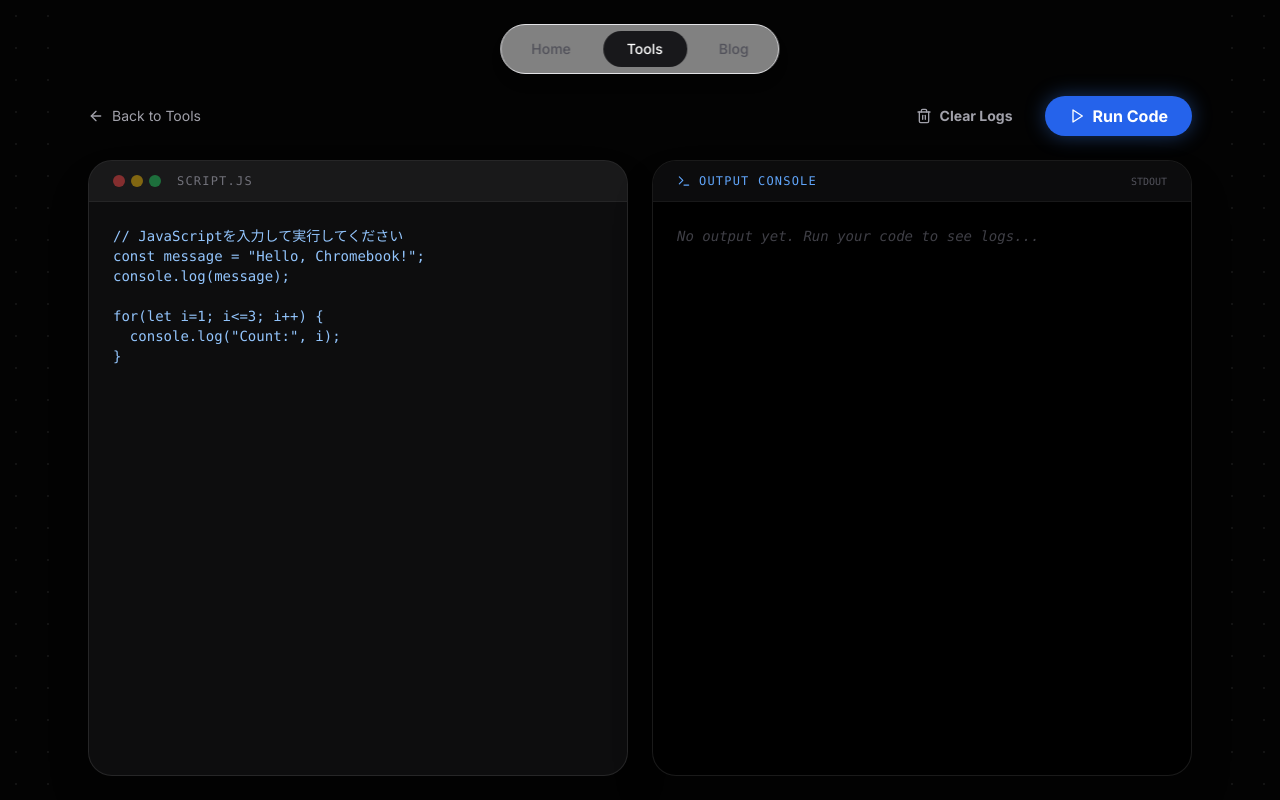
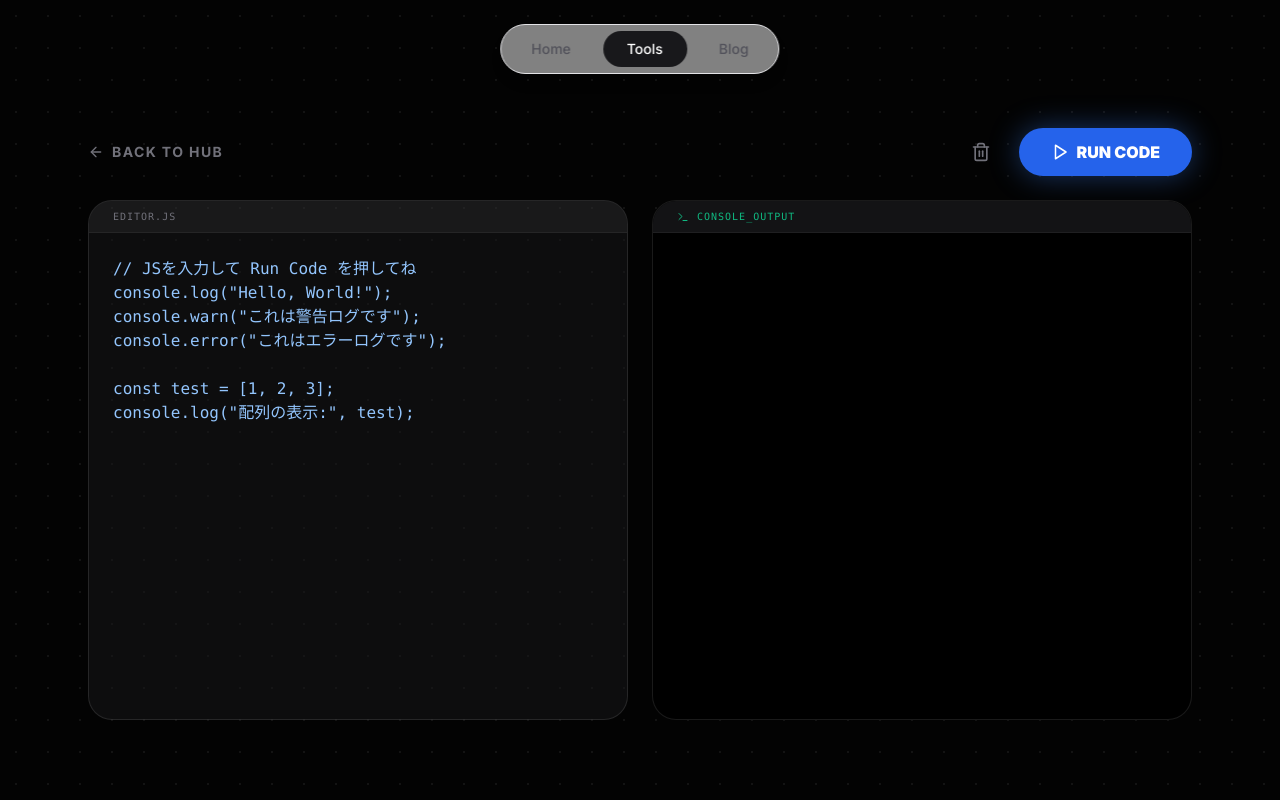
Before and after one commit to kaisei-2026/kaisei-12.-fromgoogle, a Next.js app: page /kaisei-12.-fromgoogle/tools/code-runner in a window 1280 px wide. Built offline with nearby package versions, Linux system fonts and the light colour scheme.

Commit message:
Update page.tsx

```diff
--- a/app/tools/code-runner/page.tsx
+++ b/app/tools/code-runner/page.tsx
@@ -1,35 +1,32 @@
 "use client";
-import { useState, useEffect, useRef } from "react";
+import { useState } from "react";
 import { motion } from "framer-motion";
 import { Play, Trash2, Terminal, ArrowLeft } from "lucide-react";
 import Link from "next/link";
 
 export default function CodeRunner() {
-  const [code, setCode] = useState(`// JavaScriptを入力して実行してください\nconst message = "Hello, Chromebook!";\nconsole.log(message);\n\nfor(let i=1; i<=3; i++) {\n  console.log("Count:", i);\n}`);
+  const [code, setCode] = useState(`// JSを入力して Run Code を押してね\nconsole.log("Hello, World!");\nconsole.warn("これは警告ログです");\nconsole.error("これはエラーログです");\n\nconst test = [1, 2, 3];\nconsole.log("配列の表示:", test);`);
   const [logs, setLogs] = useState<{ type: string; content: string }[]>([]);
-  const [editorHeight, setEditorHeight] = useState(300);
 
-  // コンソール出力を乗っ取る関数
   const runCode = () => {
-    setLogs([]); // ログをクリア
+    setLogs([]);
+    const handleMessage = (event: MessageEvent) => {
+      if (['log', 'error', 'warn'].includes(event.data.type)) {
+        setLogs(prev => [...prev, { type: event.data.type, content: event.data.content }]);
+      }
+    };
+    window.addEventListener("message", handleMessage);
 
-    const customLogs: { type: string; content: string }[] = [];
+    const iframe = document.createElement("iframe");
+    iframe.style.display = "none";
+    document.body.appendChild(iframe);
 
-    // iframe内で安全に実行するための仕組み
     const workerCode = `
-      const logs = [];
       const customConsole = {
-        log: (...args) => {
-          window.parent.postMessage({ type: 'log', content: args.map(String).join(' ') }, '*');
-        },
-        error: (...args) => {
-          window.parent.postMessage({ type: 'error', content: args.map(String).join(' ') }, '*');
-        },
-        warn: (...args) => {
-          window.parent.postMessage({ type: 'warn', content: args.map(String).join(' ') }, '*');
-        }
+        log: (...args) => window.parent.postMessage({ type: 'log', content: args.map(a => typeof a === 'object' ? JSON.stringify(a) : String(a)).join(' ') }, '*'),
+        error: (...args) => window.parent.postMessage({ type: 'error', content: args.map(String).join(' ') }, '*'),
+        warn: (...args) => window.parent.postMessage({ type: 'warn', content: args.map(String).join(' ') }, '*')
       };
-
       try {
         const console = customConsole;
         ${code}
@@ -38,20 +35,6 @@ export default function CodeRunner() {
       }
     `;
 
-    // 実行用の一時的なiframeを作成
-    const script = document.createElement("script");
-    const iframe = document.createElement("iframe");
-    iframe.style.display = "none";
-    document.body.appendChild(iframe);
-
-    const handleMessage = (event: MessageEvent) => {
-      if (event.data.type === 'log' || event.data.type === 'error' || event.data.type === 'warn') {
-        setLogs(prev => [...prev, { type: event.data.type, content: event.data.content }]);
-      }
-    };
-
-    window.addEventListener("message", handleMessage);
-
     const doc = iframe.contentWindow?.document;
     if (doc) {
       doc.open();
@@ -59,7 +42,6 @@ export default function CodeRunner() {
       doc.close();
     }
 
-    // 実行が終わったら後片付け
     setTimeout(() => {
       document.body.removeChild(iframe);
       window.removeEventListener("message", handleMessage);
@@ -67,69 +49,35 @@ export default function CodeRunner() {
   };
 
   return (
-    <div className="min-h-screen pt-24 px-6 pb-6 bg-[#030303] text-zinc-100 flex flex-col max-w-6xl mx-auto">
-      {/* ヘッダー */}
+    <div className="min-h-screen pt-32 px-6 pb-10 max-w-6xl mx-auto flex flex-col h-screen">
       <div className="flex justify-between items-center mb-6">
-        <Link href="/tools" className="flex items-center text-sm text-zinc-400 hover:text-white transition-colors">
-          <ArrowLeft size={16} className="mr-2" /> Back to Tools
+        <Link href="/tools" className="flex items-center text-sm text-zinc-500 hover:text-white transition-colors uppercase font-bold tracking-widest">
+          <ArrowLeft size={16} className="mr-2" /> Back to Hub
         </Link>
         <div className="flex gap-4">
-          <button
-            onClick={() => setLogs([])}
-            className="flex items-center px-4 py-2 text-sm font-bold text-zinc-400 hover:text-white transition-all"
-          >
-            <Trash2 size={16} className="mr-2" /> Clear Logs
+          <button onClick={() => setLogs([])} className="p-3 text-zinc-500 hover:text-red-400 transition-colors">
+            <Trash2 size={20} />
           </button>
-          <button
-            onClick={runCode}
-            className="flex items-center px-6 py-2 bg-blue-600 hover:bg-blue-500 text-white rounded-full font-bold shadow-[0_0_20px_rgba(59,130,246,0.4)] transition-all"
-          >
-            <Play size={16} className="mr-2" /> Run Code
+          <button onClick={runCode} className="px-8 py-3 bg-blue-600 hover:bg-blue-500 text-white rounded-full font-black shadow-[0_0_30px_rgba(59,130,246,0.4)] transition-all flex items-center">
+            <Play size={18} className="mr-2" /> RUN CODE
           </button>
         </div>
       </div>
 
-      <div className="grid grid-cols-1 md:grid-cols-2 gap-6 flex-1 h-[70vh]">
-        {/* エディタエリア */}
-        <div className="flex flex-col rounded-3xl border border-white/10 bg-zinc-900/50 overflow-hidden shadow-2xl">
-          <div className="px-6 py-3 border-b border-white/5 bg-white/5 flex items-center">
-            <div className="flex gap-1.5 mr-4">
-              <div className="w-3 h-3 rounded-full bg-red-500/50" />
-              <div className="w-3 h-3 rounded-full bg-yellow-500/50" />
-              <div className="w-3 h-3 rounded-full bg-green-500/50" />
-            </div>
-            <span className="text-xs font-mono text-zinc-500 uppercase tracking-widest">script.js</span>
-          </div>
-          <textarea
-            value={code}
-            onChange={(e) => setCode(e.target.value)}
-            className="flex-1 p-6 bg-transparent font-mono text-sm resize-none focus:outline-none text-blue-300"
-            spellCheck={false}
-          />
+      <div className="grid grid-cols-1 md:grid-cols-2 gap-6 flex-1 overflow-hidden mb-10">
+        <div className="rounded-3xl border border-white/10 bg-zinc-900/50 flex flex-col overflow-hidden">
+          <div className="bg-white/5 px-6 py-2 border-b border-white/5 text-[10px] font-mono tracking-widest text-zinc-500">EDITOR.JS</div>
+          <textarea value={code} onChange={(e) => setCode(e.target.value)} className="flex-1 p-6 bg-transparent font-mono text-blue-300 outline-none resize-none" spellCheck={false} />
         </div>
-
-        {/* コンソール（ログ）エリア */}
-        <div className="flex flex-col rounded-3xl border border-white/10 bg-black overflow-hidden shadow-2xl">
-          <div className="px-6 py-3 border-b border-white/5 bg-zinc-900/50 flex items-center justify-between">
-            <span className="flex items-center text-xs font-mono text-blue-400 uppercase tracking-widest">
-              <Terminal size={14} className="mr-2" /> Output Console
-            </span>
-            <span className="text-[10px] text-zinc-600 font-mono">STDOUT</span>
+        <div className="rounded-3xl border border-white/10 bg-black flex flex-col overflow-hidden shadow-inner">
+          <div className="bg-zinc-900/80 px-6 py-2 border-b border-white/5 text-[10px] font-mono tracking-widest text-emerald-500 flex items-center">
+            <Terminal size={12} className="mr-2" /> CONSOLE_OUTPUT
           </div>
           <div className="flex-1 p-6 font-mono text-sm overflow-y-auto space-y-2">
-            {logs.length === 0 && (
-              <span className="text-zinc-700 italic">No output yet. Run your code to see logs...</span>
-            )}
             {logs.map((log, i) => (
-              <div key={i} className={`flex gap-3 animate-in fade-in slide-in-from-left-2 duration-300`}>
-                <span className="text-zinc-700 select-none">{i + 1}</span>
-                <span className={
-                  log.type === 'error' ? 'text-red-400' :
-                  log.type === 'warn' ? 'text-yellow-400' : 'text-zinc-300'
-                }>
-                  {log.type === 'error' ? '✖ ' : log.type === 'warn' ? '⚠ ' : '> '}
-                  {log.content}
-                </span>
+              <div key={i} className={`flex gap-3 ${log.type === 'error' ? 'text-red-400' : log.type === 'warn' ? 'text-yellow-400' : 'text-emerald-400'}`}>
+                <span className="text-zinc-800">{i+1}</span>
+                <span>{log.type === 'error' ? '✘' : log.type === 'warn' ? '⚠' : '›'} {log.content}</span>
               </div>
             ))}
           </div>
```
